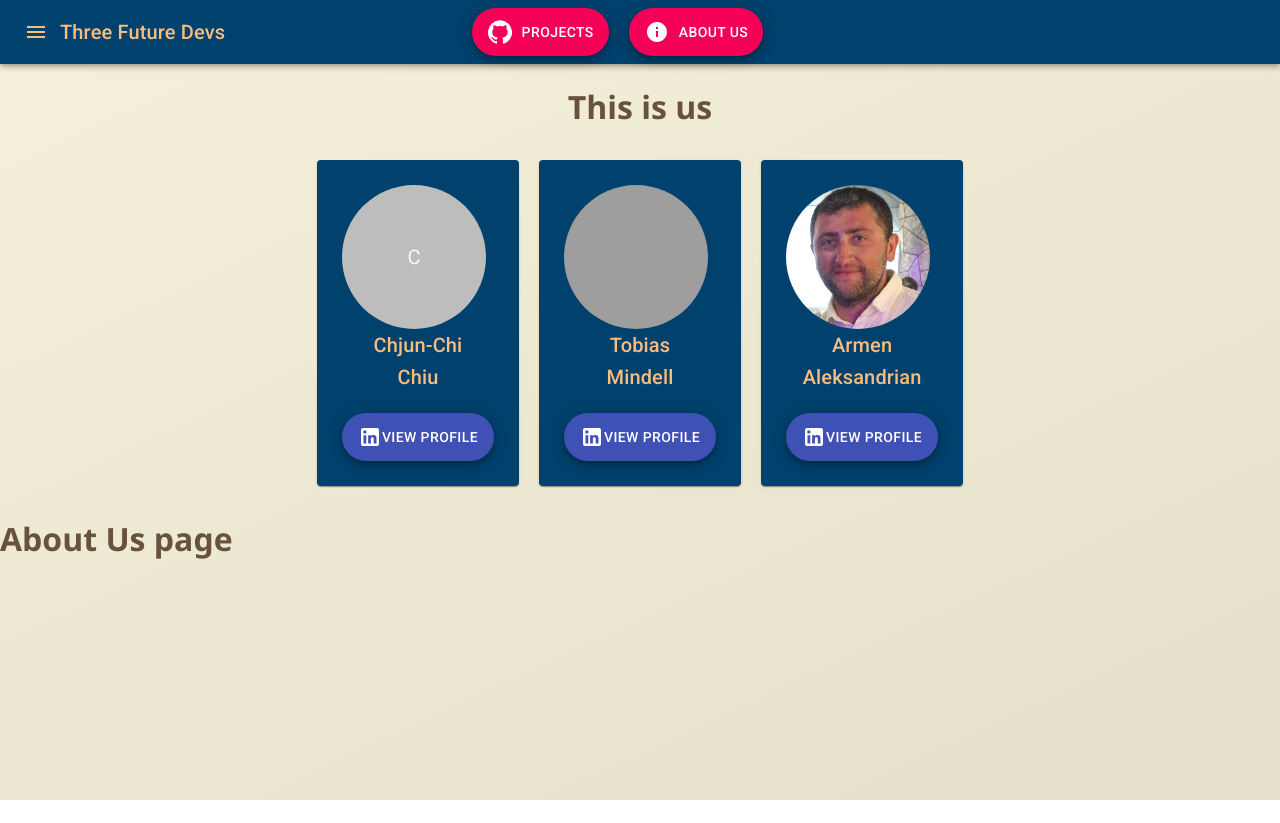
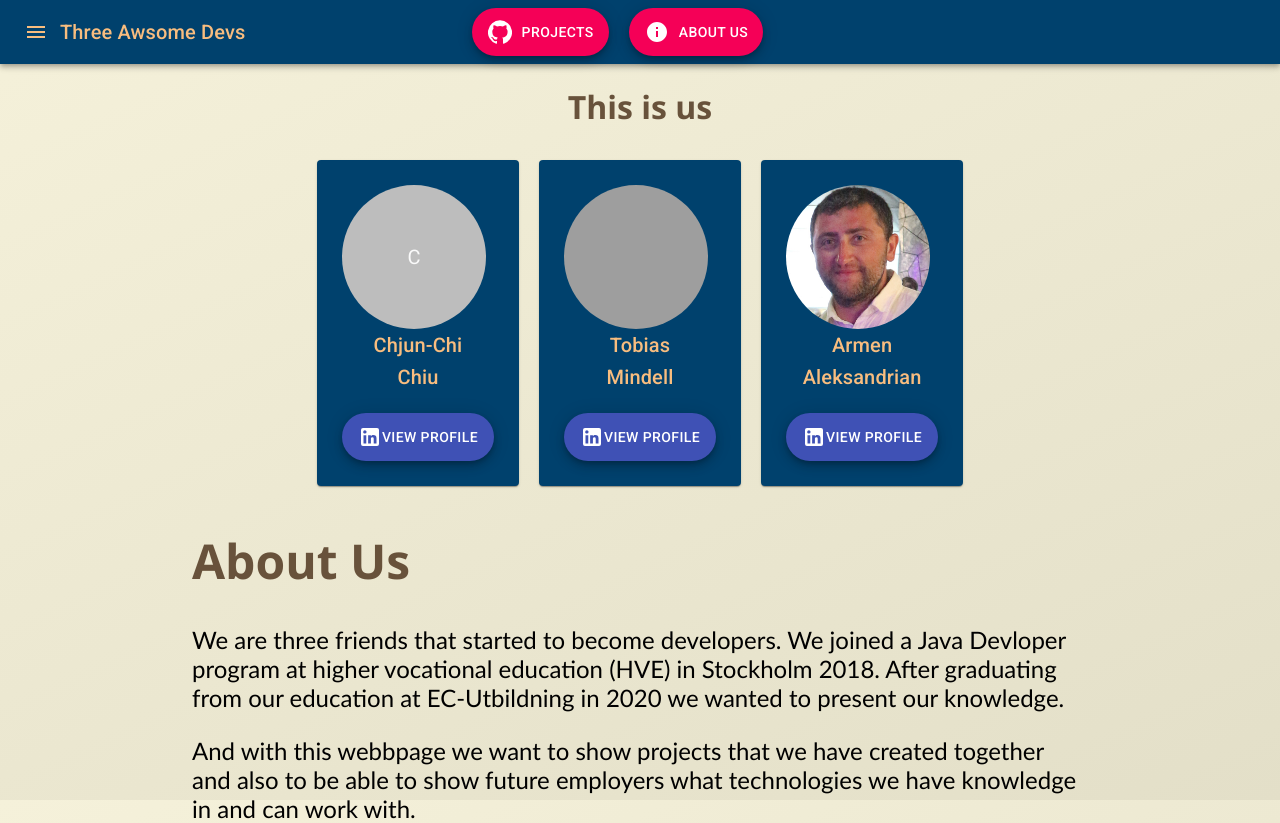
Before and after one commit to Kidanu/FutureDevs, a React (Create React App) app: page /aboutus in a window 1280 px wide. Before the commit the page ends 800 px from the top, so only its background shows below. Built offline with nearby package versions, Linux system fonts and the light colour scheme; grey boxes are pictures that could not be loaded.

Commit message:
Projects page work in progres Co-authored-by: Xarczuz <chjunchi.chiu@gmail.com> Co-authored-by: Kidanu <tobiasmindell@gmail.com>

```diff
--- /dev/null
+++ b/src/AboutUs/AboutUs.css
@@ -0,0 +1,6 @@
+.AboutUs{
+    margin-left: 15%;
+    margin-right: 15%;
+    font-family: 'Trebuchet MS', 'Lucida Sans Unicode', 'Lucida Grande', 'Lucida Sans', Arial, sans-serif;
+    font-size: 18pt;
+}
--- a/src/AboutUs/AboutUs.js
+++ b/src/AboutUs/AboutUs.js
@@ -1,13 +1,23 @@
 import React, { Component } from 'react';
 import LetterAvatars from '../Components/LetterAvatars';
+
+import './AboutUs.css';
 
 export default class AboutUs extends Component {
     render() {
         return (
-            <div className="About Us">
+            <div>
                 <LetterAvatars />
-                <div className="lander">
-                    <h1>About Us page</h1>
+
+                <div className="AboutUs">
+                    <h1>About Us</h1>
+                    <p>
+                        We are three friends that started to become developers. We joined a Java Devloper program at higher vocational education (HVE) in Stockholm 2018.
+                        After graduating from our education at EC-Utbildning in 2020 we wanted to present our knowledge.
+            </p>
+                    <p>
+                        And with this webbpage we want to show projects that we have created together and also to be able to show future employers what technologies we have knowledge in and can work with.
+            </p>
                 </div>
             </div>
         );
--- a/src/Components/LetterAvatars.js
+++ b/src/Components/LetterAvatars.js
@@ -48,7 +48,7 @@ export default function LetterAvatars() {
           <Typography variant="h6" style={{ color: '#f8bd7f' }}>Chjun-Chi</Typography>
           <Typography variant="h6" style={{ color: '#f8bd7f' }}>Chiu</Typography>
           <div className="ProfileBtn">
-            <Fab variant="extended" color="primary"><LinkedInIcon />View Profile</Fab>
+            <Fab variant="extended" color="primary" href="www.linkedin.com/in/chjun-chi-chiu-9b2115179/"><LinkedInIcon />View Profile</Fab>
           </div>
         </Card>
         <div>
@@ -58,7 +58,7 @@ export default function LetterAvatars() {
             <Typography variant="h6" style={{ color: '#f8bd7f' }}>Tobias</Typography>
             <Typography variant="h6" style={{ color: '#f8bd7f' }}>Mindell</Typography>
             <div className="ProfileBtn">
-              <Fab variant="extended" color="primary"><LinkedInIcon />View Profile</Fab>
+              <Fab variant="extended" color="primary" href="www.linkedin.com/in/tobias-mindell-kidanu-b9a052160/"><LinkedInIcon />View Profile</Fab>
             </div>
           </Card >
 
@@ -69,7 +69,7 @@ export default function LetterAvatars() {
             <Typography variant="h6" style={{ color: '#f8bd7f' }}>Armen</Typography>
             <Typography variant="h6" style={{ color: '#f8bd7f' }}>Aleksandrian</Typography>
             <div className="ProfileBtn">
-              <Fab color="primary" variant="extended"><LinkedInIcon /> View Profile</Fab>
+              <Fab variant="extended" color="primary" href="https://www.linkedin.com/in/armen-aleksandrian-45474149/"><LinkedInIcon /> View Profile</Fab>
             </div>
           </Card >
         </div>
--- a/src/Components/NavigatonBar.js
+++ b/src/Components/NavigatonBar.js
@@ -31,7 +31,7 @@ export default function NavigatonBar() {
         <Toolbar>
           <LeftDrawer />
           <Typography variant="h6" className={classes.title}>
-            Three Future Devs
+            Three Awsome Devs
           </Typography>
           <div className="Btns">
             <Fab component={Link} to={"/projects"} variant="extended" color="secondary" style={{ marginRight: '20px', paddingRight: '15px' }}><GitHubIcon style={{ paddingRight: '10px' }} /> Projects</Fab>
--- a/src/Components/OurAvatars.css
+++ b/src/Components/OurAvatars.css
@@ -19,7 +19,6 @@ h1{
 }
 .ProfileCard:hover {
     box-shadow: 10px 20px 20px 0 burlywood;
-    transform: rotateX(2deg)  rotateY(10deg) rotateZ(2deg);
   }
 .ProfileBtn{
     margin-top: 20px;
```
